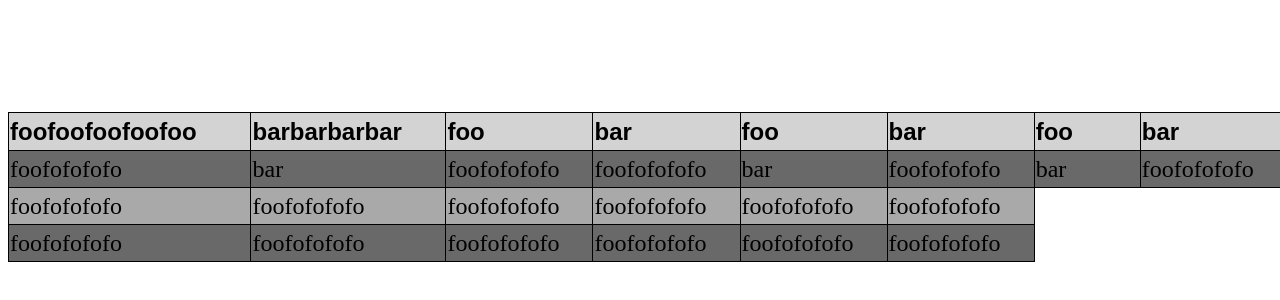
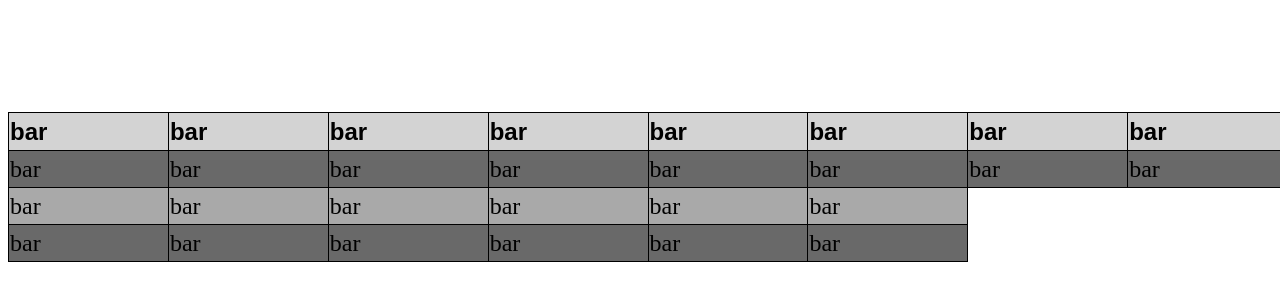
Before and after one commit to AlenoJankowsky/responsive-table, a plain HTML site: page index.html in a window 1280 px wide. Shown: the part 168-468 px from the top of the page. Drawn offline with Linux system fonts and the light colour scheme.

Commit message:
Add classes for the divs and change style accordingly

```diff
--- a/index.html
+++ b/index.html
@@ -11,40 +11,40 @@
     <div class="table-container">
       <table id="table-id" class="table-container__table">
         <tr>
-          <th onclick="hideColumnContents('first-column')">foofoofoofoofoo</th>
-          <th onclick="hideColumnContents('second-column')">barbarbarbar</th>
-          <th onclick="hideColumnContents('third-column')">foo</th>
-          <th onclick="hideColumnContents('fourth-column')">bar</th>
-          <th onclick="hideColumnContents('fifth-column')">foo</th>
-          <th onclick="hideColumnContents('sixth-column')">bar</th>
-          <th onclick="hideColumnContents('seventh-column')">foo</th>
-          <th onclick="hideColumnContents('eighth-column')">bar</th>
+          <th onclick="hideColumnContents('first-column')"><div class="first-column"></div>bar</div></th>
+          <th onclick="hideColumnContents('second-column')"><div class="second-column"></div>bar</div></th>
+          <th onclick="hideColumnContents('third-column')"><div class="third-column"></div>bar</div></th>
+          <th onclick="hideColumnContents('fourth-column')"><div class="fourth-column"></div>bar</div></th>
+          <th onclick="hideColumnContents('fifth-column')"><div class="fifth-column"></div>bar</div></th>
+          <th onclick="hideColumnContents('sixth-column')"><div class="sixth-column"></div>bar</div></th>
+          <th onclick="hideColumnContents('seventh-column')"><div class="seventh-column"></div>bar</div></th>
+          <th onclick="hideColumnContents('eighth-column')"><div class="eighth-column"></div>bar</div></th>
         </tr>
         <tr>
-          <td class="first-column"><div>foofofofofo</div></td>
+          <td class="first-column"><div>bar</div></td>
           <td class="second-column"><div>bar</div></td>
-          <td class="third-column"><div>foofofofofo</div></td>
-          <td class="fourth-column"><div>foofofofofo</div></td>
+          <td class="third-column"><div>bar</div></td>
+          <td class="fourth-column"><div>bar</div></td>
           <td class="fifth-column"><div>bar</div></td>
-          <td class="sixth-column"><div>foofofofofo</div></td>
+          <td class="sixth-column"><div>bar</div></td>
           <td class="seventh-column"><div>bar</div></td>
-          <td class="eighth-column"><div>foofofofofo</div></td>
+          <td class="eighth-column"><div>bar</div></td>
         </tr>
         <tr>
-          <td class="first-column"><div>foofofofofo</div></td>
-          <td class="second-column"><div>foofofofofo</div></td>
-          <td class="third-column"><div>foofofofofo</div></td>
-          <td class="fourth-column"><div>foofofofofo</div></td>
-          <td class="fifth-column"><div>foofofofofo</div></td>
-          <td class="sixth-column"><div>foofofofofo</div></td>
+          <td class="first-column"><div>bar</div></td>
+          <td class="second-column"><div>bar</div></td>
+          <td class="third-column"><div>bar</div></td>
+          <td class="fourth-column"><div>bar</div></td>
+          <td class="fifth-column"><div>bar</div></td>
+          <td class="sixth-column"><div>bar</div></td>
         </tr>
         <tr>
-          <td class="first-column"><div>foofofofofo</div></td>
-          <td class="second-column"><div>foofofofofo</div></td>
-          <td class="third-column"><div>foofofofofo</div></td>
-          <td class="fourth-column"><div>foofofofofo</div></td>
-          <td class="fifth-column"><div>foofofofofo</div></td>
-          <td class="sixth-column"><div>foofofofofo</div></td>
+          <td class="first-column"><div>bar</div></td>
+          <td class="second-column"><div>bar</div></td>
+          <td class="third-column"><div>bar</div></td>
+          <td class="fourth-column"><div>bar</div></td>
+          <td class="fifth-column"><div>bar</div></td>
+          <td class="sixth-column"><div>bar</div></td>
         </tr>
       </table>
     </div>
--- a/style.css
+++ b/style.css
@@ -26,7 +26,7 @@ html, body {
 
 .table-container__table td, th {
   border: 1px solid black;
-  min-width: 80px;
+  min-width: 150px;
 }
 
 .table-container__table th {
```
